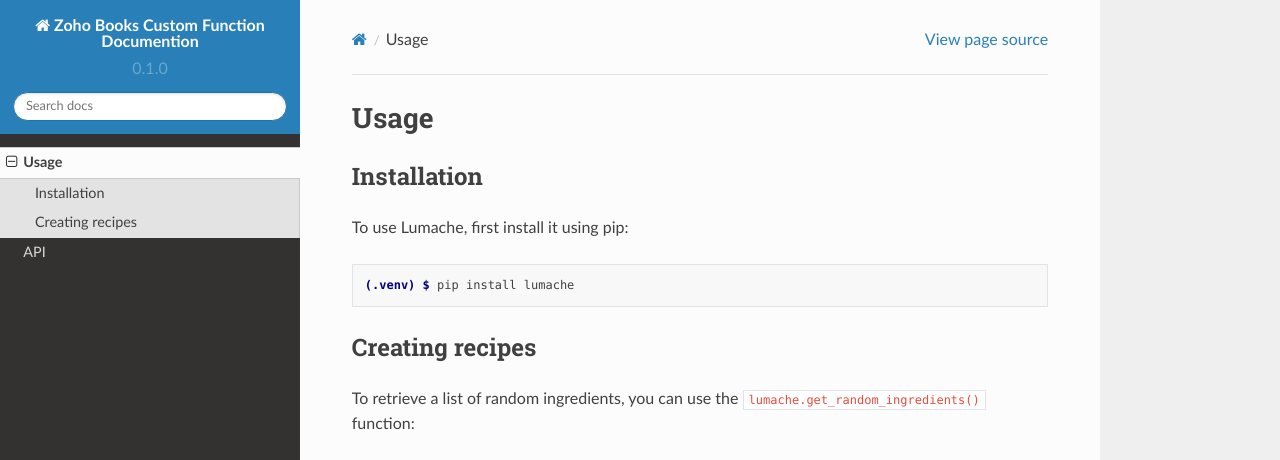
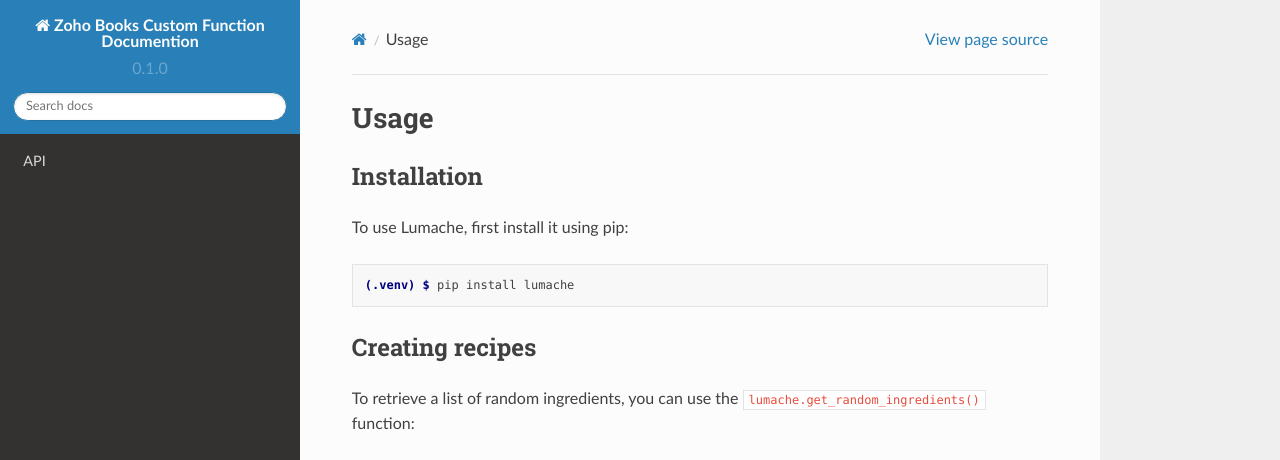
Before and after one commit to syedshahzaibshah/Blinkswag_Dashboard-1, a Sphinx documentation site: the page built from docs/source/usage.rst, in a window 1280 px wide and 1095 px high. Shown: the top 460 px of the window. Built offline with Sphinx 7.4.7 and the Read the Docs theme 2.0.0, drawn with Linux system fonts in a browser that asks for light colours; pages that are not in the unit, such as notebooks, are missing from menus; grey boxes are pictures that could not be loaded.

Commit message:
Update index.rst

```diff
--- a/docs/source/index.rst
+++ b/docs/source/index.rst
@@ -21,5 +21,6 @@
 
 .. toctree::
 
-   usage
+
+   Custom Functions
    api
```
